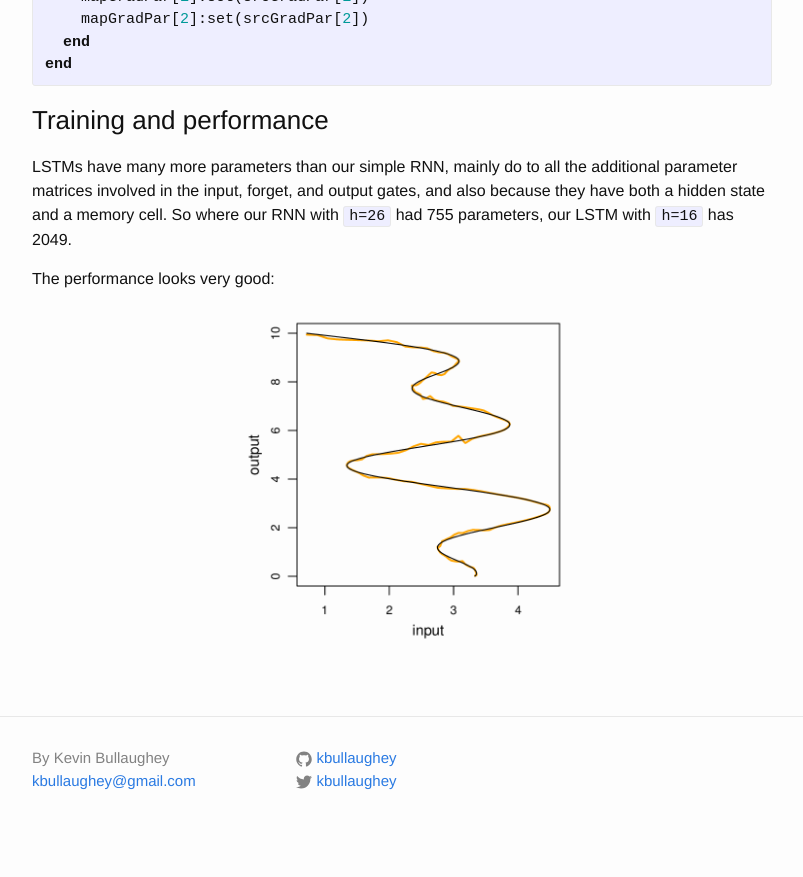
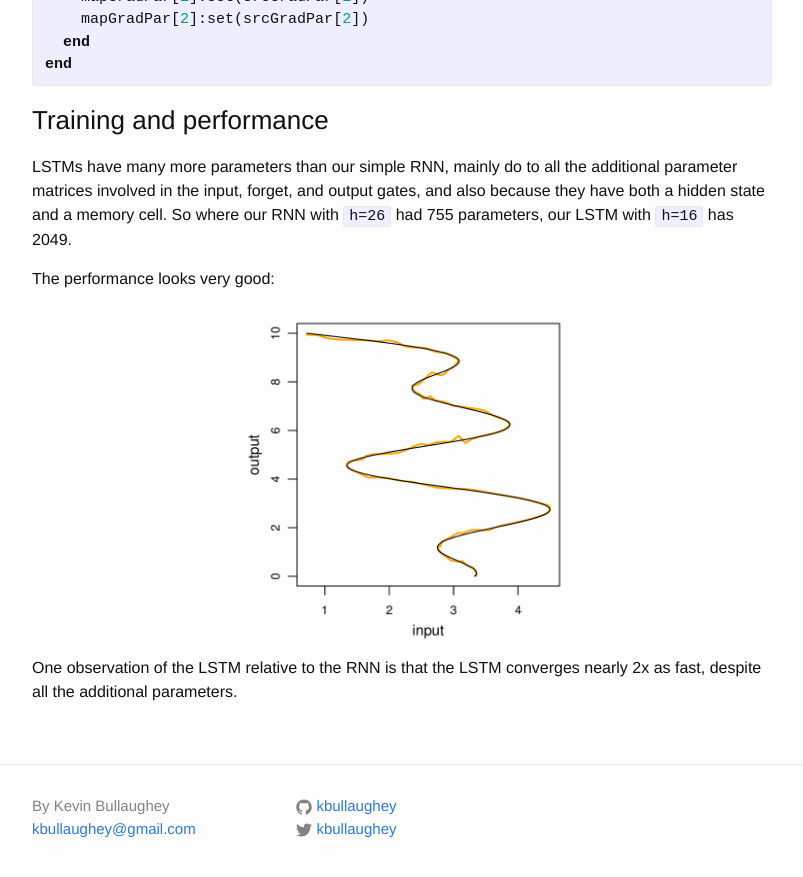
Before and after one commit to kbullaughey/lstm-play, a Jekyll site: the page built from 03-lstm.md, in a window 1280 px wide and 900 px high, scrolled down 2870 px. Shown: the top 877 px of the window, without its empty margins (238-1041 px from the left). Built offline with Jekyll 4.4.1, drawn with Linux system fonts in a browser that asks for light colours; before the commit the page ends 3722 px from its top, so only the background shows below that.

Commit message:
convergence comment

```diff
--- a/03-lstm.md
+++ b/03-lstm.md
@@ -128,3 +128,5 @@ The performance looks very good:
 <div class="standard-image">
   <img src="{{"/assets/lstm/model-1_layer-1.png" | prepend: site.baseurl }}">
 </div>
+
+One observation of the LSTM relative to the RNN is that the LSTM converges nearly 2x as fast, despite all the additional parameters.
```
